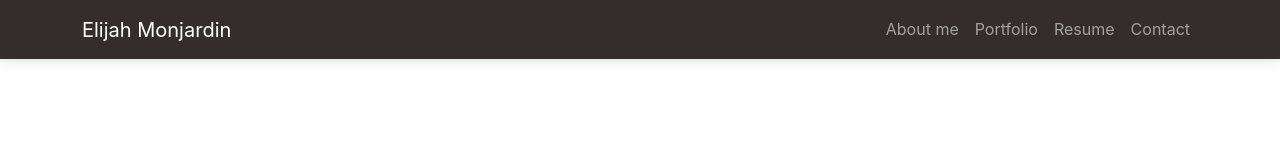
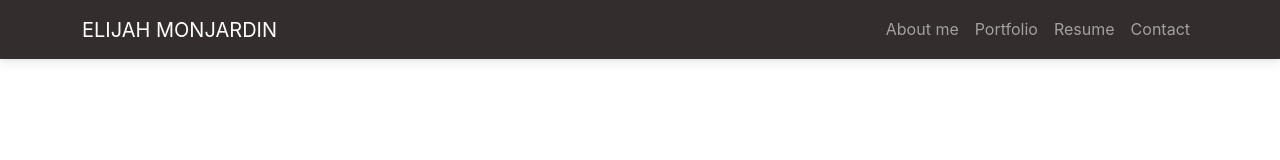
Before and after one commit to ElijahMonj/elijah-monjardin, a React (Create React App) app: page / in a window 1280 px wide. Shown: the top 160 px of the page. Built offline with nearby package versions, Linux system fonts and the light colour scheme.

Commit message:
Edited navbar brand

```diff
--- a/src/components/Navbar.js
+++ b/src/components/Navbar.js
@@ -15,7 +15,7 @@ function NavigationBar() {
     return(
       <nav className="navbar navbar-expand-lg navbar-dark bg-dark">
   <div className="container ">
-    <Link className="navbar-brand" to="/">Elijah Monjardin</Link>
+    <Link className="navbar-brand lead" to="/"><strong>ELIJAH MONJARDIN</strong></Link>
     <button
       className="navbar-toggler"
       type="button"
```
Also changed, not shown: src/components/icons/E.png (added).
